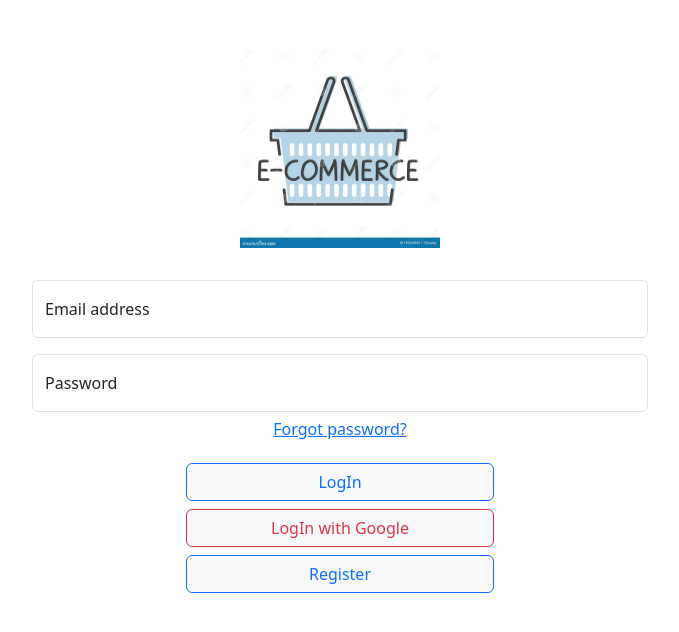
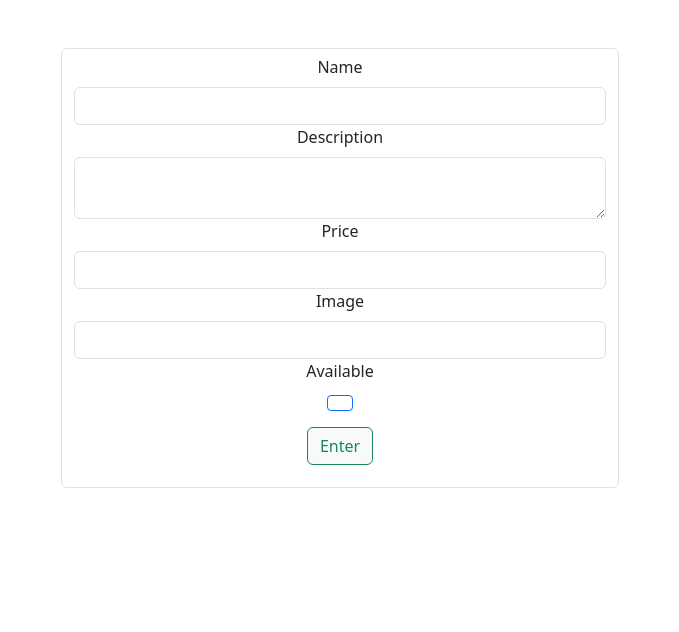
Before and after one commit to JaramilloL/e-commerce, a React (Vite) app: page /admin in a window 1280 px wide. Before the commit this address led to /login. Shown: the top 632 px of the page, without its empty margins (300-979 px from the left). Built offline with nearby package versions, Linux system fonts and the light colour scheme.

Commit message:
creacion de la vista, componente y ruta para que el administrador pueda agregar productos

```diff
--- /dev/null
+++ b/src/components/AddProduct.jsx
@@ -0,0 +1,109 @@
+// en este componente solo el administrador puede agregar prosuctos nuevos a la base de datos
+
+//vamos a usar react-hook-form para la validacion de los campos
+import { useEffect } from "react";
+import { useForm } from "react-hook-form";
+import { ToastContainer, toast } from "react-toastify";
+
+const AddProduct = () => {
+  const {
+    handleSubmit,
+    register,
+    reset,
+    formState: { errors },
+  } = useForm();
+
+  const onSubmite = handleSubmit((data) => {
+    console.log(data);
+    reset();
+  });
+
+  //controlamos los errores desde que se inicia la pagina
+  useEffect(() => {
+    if (errors.nameProduct) {
+      toast.error(errors.nameProduct.message);
+    }
+  }, [errors.nameProduct]);
+
+  return (
+    <div className="container m-a">
+      <form
+        className="form-control w-50 m-auto mt-5 text-center"
+        onSubmit={onSubmite}
+      >
+        <label htmlFor="inputName" className="form-label">
+          Name
+        </label>
+        <input
+          type="text"
+          id="inputName"
+          className="form-control"
+          aria-describedby="passwordHelpBlock"
+          name="nameProduct"
+          {...register("nameProduct", {
+            required: {
+              value: true,
+              message: "nombre es requerido",
+            },
+          })}
+        ></input>
+
+        <label htmlFor="inputDescrfiption" className="form-label">
+          Description
+        </label>
+        <textarea
+          type="text"
+          id="inputDescrfiption"
+          className="form-control"
+          aria-describedby="passwordHelpBlock"
+          name="description"
+        ></textarea>
+
+        <label htmlFor="inputPrice" className="form-label">
+          Price
+        </label>
+        <input
+          type="number"
+          id="inputPrice"
+          className="form-control"
+          aria-describedby="passwordHelpBlock"
+          name="price"
+        ></input>
+
+        <label htmlFor="inputImage" className="form-label">
+          Image
+        </label>
+        <input
+          type="text"
+          id="inputImage"
+          className="form-control"
+          aria-describedby="passwordHelpBlock"
+          name="image"
+        ></input>
+
+        <label htmlFor="inputAvailable" className="form-label">
+          Available
+        </label>
+        <div className="d-flex justify-content-center align-content-center align-items-center">
+          <input
+            type="checkbox"
+            id="inputAvailable"
+            className="form-control form-check-input border-primary"
+            aria-describedby="passwordHelpBlock"
+            name="available"
+          ></input>
+        </div>
+        <div className="d-flex justify-content-center align-content-center align-items-center">
+          <input
+            type="submit"
+            value="Enter"
+            className="btn btn-light text-success border-success m-3"
+          />
+        </div>
+      </form>
+      <ToastContainer autoClose={2000}/>
+    </div>
+  );
+};
+
+export default AddProduct;
--- /dev/null
+++ b/src/pages/AddProductAdmin.jsx
@@ -0,0 +1,13 @@
+//esta sera la vista de admin
+
+import AddProduct from "../components/AddProduct"
+
+const AddProductAdmin = () => {
+  return (
+    <div>
+        <AddProduct/>
+    </div>
+  )
+}
+
+export default AddProductAdmin
--- a/src/routes/Routes.jsx
+++ b/src/routes/Routes.jsx
@@ -4,6 +4,7 @@
 import Home from "../pages/Home";
 import Shoping from "../pages/Shoping";
 import Card from "../pages/Card";
+import AddProductAdmin from "../pages/AddProductAdmin";
 // en este archivo se trabajajaran las rutas de la app
 
 export const routes = createBrowserRouter([
@@ -28,6 +29,10 @@
         element: <Card/>
     },
     {
+        path: '/admin',
+        element: <AddProductAdmin/>
+    },
+    {
         path: '/*',
         element: <Navigate to={'/home'}/>
     }
```
